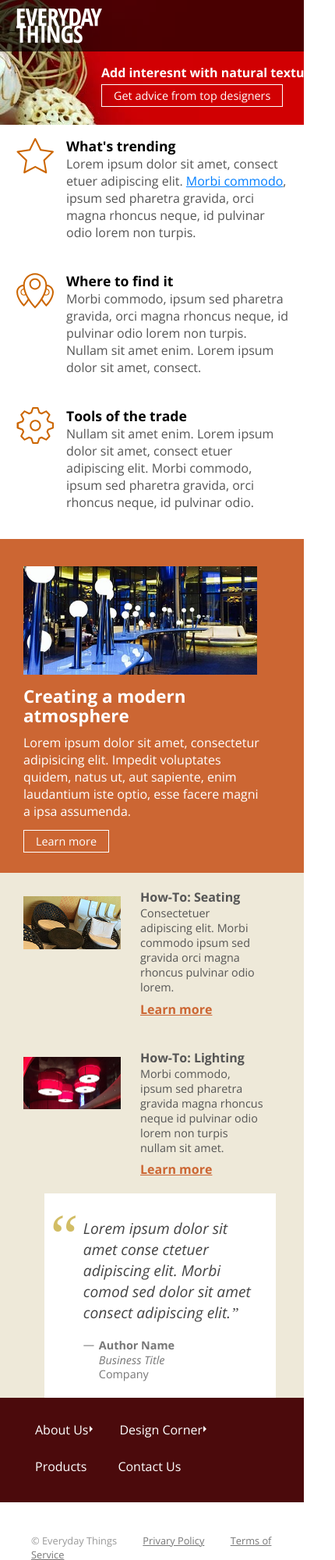
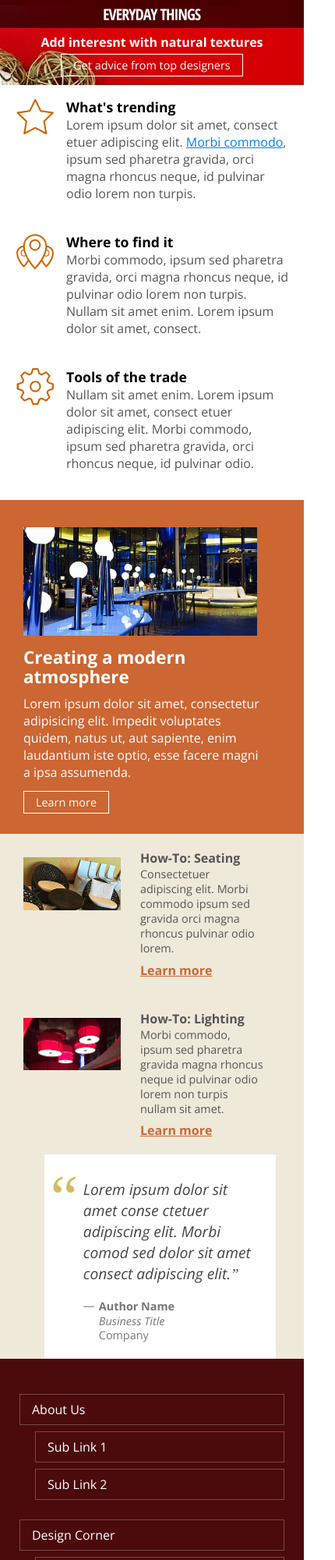
Before and after one commit to AdamBabinicz/responsive-web-design-, a plain HTML site: page index.html in a window 390 px wide. Shown: the top 2000 px of the page at 78% size, 430 px wide, since content can reach past the window. Drawn offline with nearby package versions, Linux system fonts and the light colour scheme.

Commit message:
dalsze prace

```diff
--- a/css/screen.css
+++ b/css/screen.css
@@ -384,7 +384,9 @@ footer a:visited {
 footer a:hover {
 	color: #000;
 }
+
 /*Media Queries*/
+
 @media screen and (max-width: 1000px) {
 	h1 {
 		font-size: 2.4em;
@@ -403,6 +405,7 @@ footer a:hover {
 		background-size: 375px auto;
 	}
 }
+
 @media screen and (max-width: 825px) {
 	h1 {
 		font-size: 2.2em;
@@ -413,7 +416,6 @@ footer a:hover {
 		background-image: url(../images/banner_825.jpg);
 	}
 	/*Section-Atmosphere*/
-
 	header div.hero {
 		top: 120px;
 		left: 48%;
@@ -432,6 +434,7 @@ footer a:hover {
 		font-size: .85em;
 	}
 }
+
 @media screen and (max-width: 760px) {
 	h1 {
 		font-size: 1.8em;
@@ -475,6 +478,7 @@ footer a:hover {
 		padding-left: 10px;
 	}
 }
+
 @media screen and (max-width: 625px) {
 	h1 {
 		font-size: 1em;
@@ -497,7 +501,7 @@ footer a:hover {
 		height: 66px;
 		left: 0px;
 		top: 0px;
-        background-color: rgba(0,0,0,.65);
+		background-color: rgba(0, 0, 0, .65);
 		background-size: 112px 46px;
 		background-position: 20px center;
 	}
@@ -563,4 +567,73 @@ footer a:hover {
 		padding: 20px 15px;
 		background-color: #4b0a0c;
 	}
+	nav ul,
+	nav ul ul,
+	nav ul ul ul {
+		display: block;
+		position: static;
 	}
+	nav > ul {
+		padding: 0;
+	}
+	nav > ul > li {
+		float: none;
+		margin-top: 25px;
+	}
+	nav ul li:hover {
+		background: none;
+	}
+	nav ul li a {
+		width: auto;
+		display: block;
+		margin: 8px 10px;
+		padding: 8px 15px;
+		border: 1px solid rgba(255, 255, 255, .25);
+	}
+	nav ul li a:hover {
+		background-color: rgba(255, 255, 255, .2);
+	}
+	nav ul ul {
+		background: none;
+	}
+	nav ul ul li a {
+		margin-left: 30px;
+	}
+	nav ul ul ul li a {
+		margin-left: 60px;
+	}
+	nav a[aria-haspopup="true"]::after {
+		display: none;
+	}
+	/*Footer*/
+	footer div.content {
+		display: block;
+		margin-top: 15px;
+	}
+	footer div.content a {
+		margin: 0 20px 0 0;
+	}
+}
+
+@media screen and (max-width: 425px) {
+	/*Header*/
+	header {
+		height: 110px;
+		background-image: url(../images/banner_425.jpg);
+	}
+	header a.logo {
+		height: 36px;
+		background: rgba(0, 0, 0, .65) url(../images/logo_small.svg) no-repeat center center;
+		background-size: 126px 17px;
+
+	}
+	header div.hero {
+		width: 100%;
+		left: 0px;
+		top: 46px;
+		text-align: center;
+	}
+	header div.hero h1 {
+		font-size: 1em;
+	}
+}
```
Lines whose indentation alone changed are shown as unchanged.
